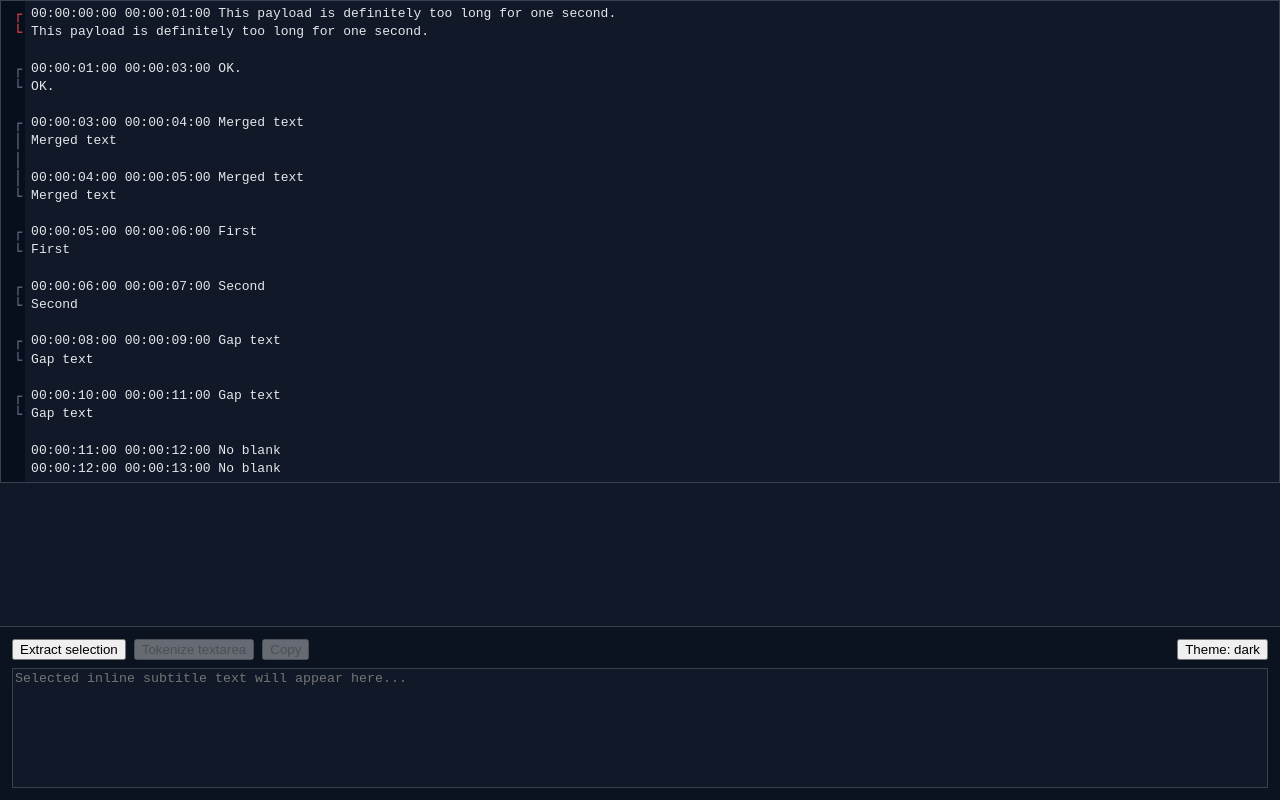
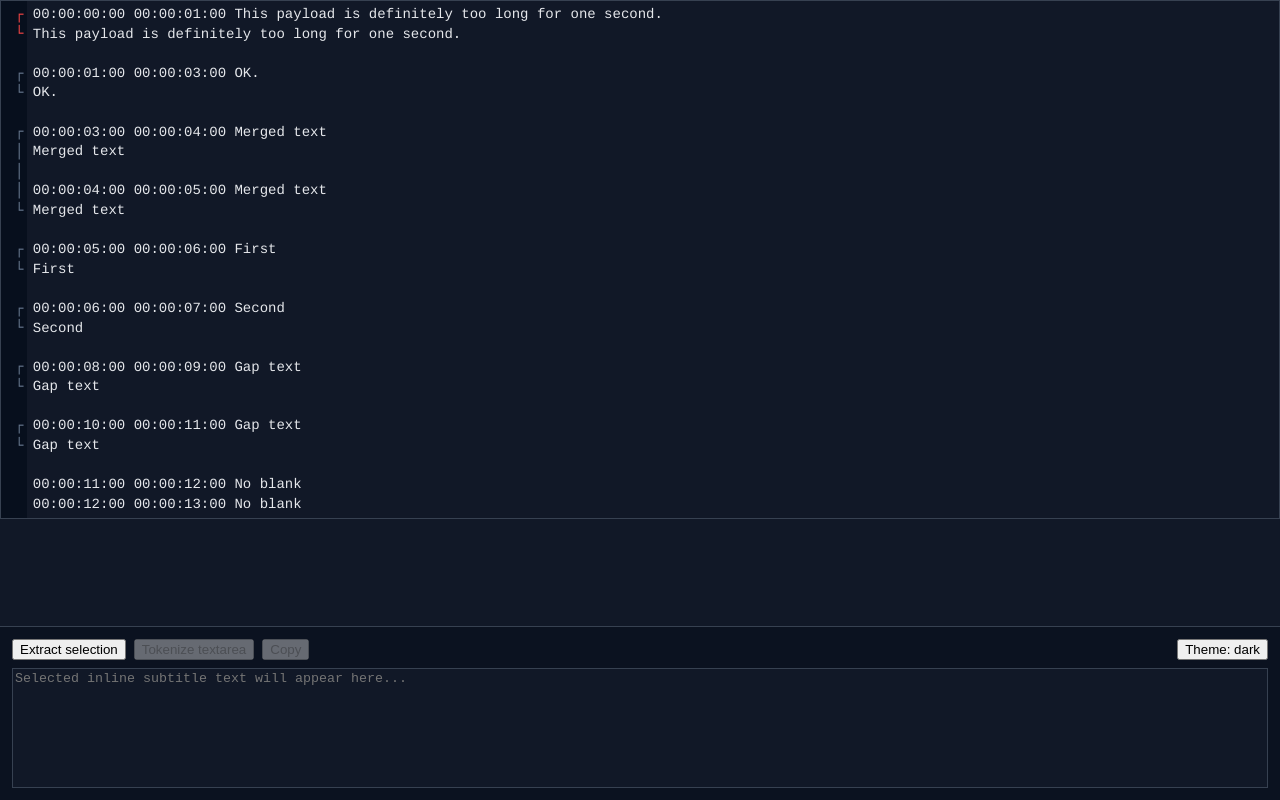
Before and after one commit to weiying-chen/sub, a React (Vite) app: page / in a window 1280 px wide. Built offline with nearby package versions, Linux system fonts and the light colour scheme.

Commit message:
Change CodeMirror font

```diff
--- a/index.html
+++ b/index.html
@@ -5,6 +5,14 @@
     <link rel="icon" type="image/svg+xml" href="/vite.svg" />
     <meta name="viewport" content="width=device-width, initial-scale=1.0" />
     <title>my-app</title>
+
+    <!-- Google Fonts: Cousine -->
+    <link rel="preconnect" href="https://fonts.googleapis.com" />
+    <link rel="preconnect" href="https://fonts.gstatic.com" crossorigin />
+    <link
+      rel="stylesheet"
+      href="https://fonts.googleapis.com/css2?family=Cousine:wght@400;700&display=swap"
+    />
   </head>
   <body>
     <div id="root"></div>
--- a/src/cm/theme.ts
+++ b/src/cm/theme.ts
@@ -1,4 +1,3 @@
-
 // cm/theme.ts
 import { EditorView } from "@codemirror/view"
 
@@ -8,12 +7,16 @@ export const cmTheme = EditorView.theme(
       color: "var(--text)",
       backgroundColor: "var(--bg)",
       border: "1px solid var(--border)",
+      fontFamily: "var(--font-mono)",
+      fontSize: "14px",
+      lineHeight: "1.5",
     },
 
     ".cm-scroller": { backgroundColor: "var(--bg)" },
     ".cm-content": {
       backgroundColor: "var(--bg)",
       caretColor: "var(--text)",
+      fontFamily: "var(--font-mono)",
     },
 
     ".cm-cursor, .cm-dropCursor": {
@@ -28,7 +31,8 @@ export const cmTheme = EditorView.theme(
       backgroundColor: "var(--cm-gutter-bg)",
       color: "var(--cm-gutter-text)",
       border: "none",
+      fontFamily: "var(--font-mono)",
     },
   },
-  { dark: true } // irrelevant, vars control everything
+  { dark: true }
 )
--- a/src/index.css
+++ b/src/index.css
@@ -1,6 +1,10 @@
 /* ---- Theme tokens ---- */
 
 :root {
+  /* Fonts */
+  --font-mono: "Cousine", ui-monospace, SFMono-Regular, Menlo, Monaco,
+    Consolas, "Liberation Mono", monospace;
+
   /* Surfaces */
   --bg: #f8fafc;        /* cool-neutral off-white */
   --panel: #f1f5f9;     /* subtle depth, not gray */
@@ -53,6 +57,12 @@ body,
   padding: 0;
 }
 
+/* ---- Base typography ---- */
+body {
+  font-family: system-ui, -apple-system, Segoe UI, Roboto, sans-serif;
+}
+
+/* ---- CodeMirror interaction fixes ---- */
 .cm-editor,
 .cm-scroller,
 .cm-content {
@@ -73,12 +83,6 @@ body,
 .cm-editor:focus-visible {
   outline: none !important;
 }
-
-/* NOTE:
-   Border is handled in cmTheme (EditorView.theme). If you want border in CSS instead,
-   re-add:
-   .cm-editor { border: 1px solid var(--border); }
-*/
 
 .cm-editor.cm-focused {
   outline: 2px solid var(--border);
@@ -118,9 +122,7 @@ body,
   text-align: center;
   user-select: none;
 
-  font-family: ui-monospace, SFMono-Regular, Menlo, Monaco, Consolas,
-    "Liberation Mono", monospace;
-
+  font-family: var(--font-mono);
   font-size: 14px;
   line-height: 1;
 
```
